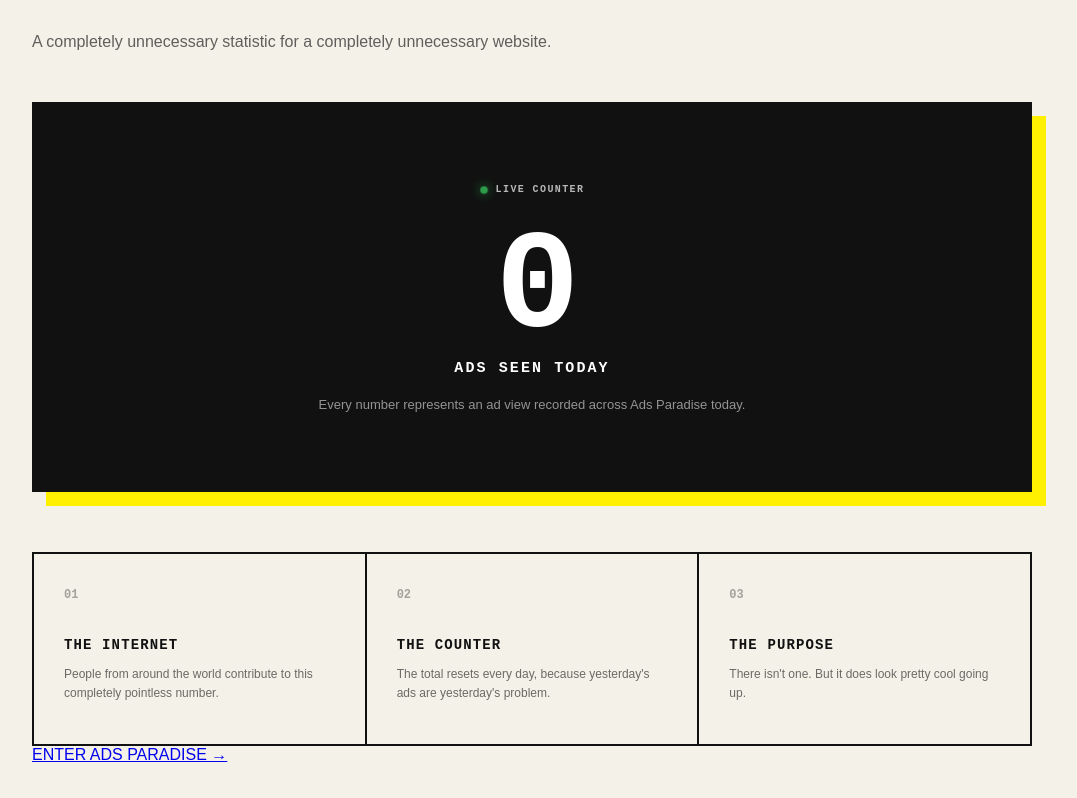
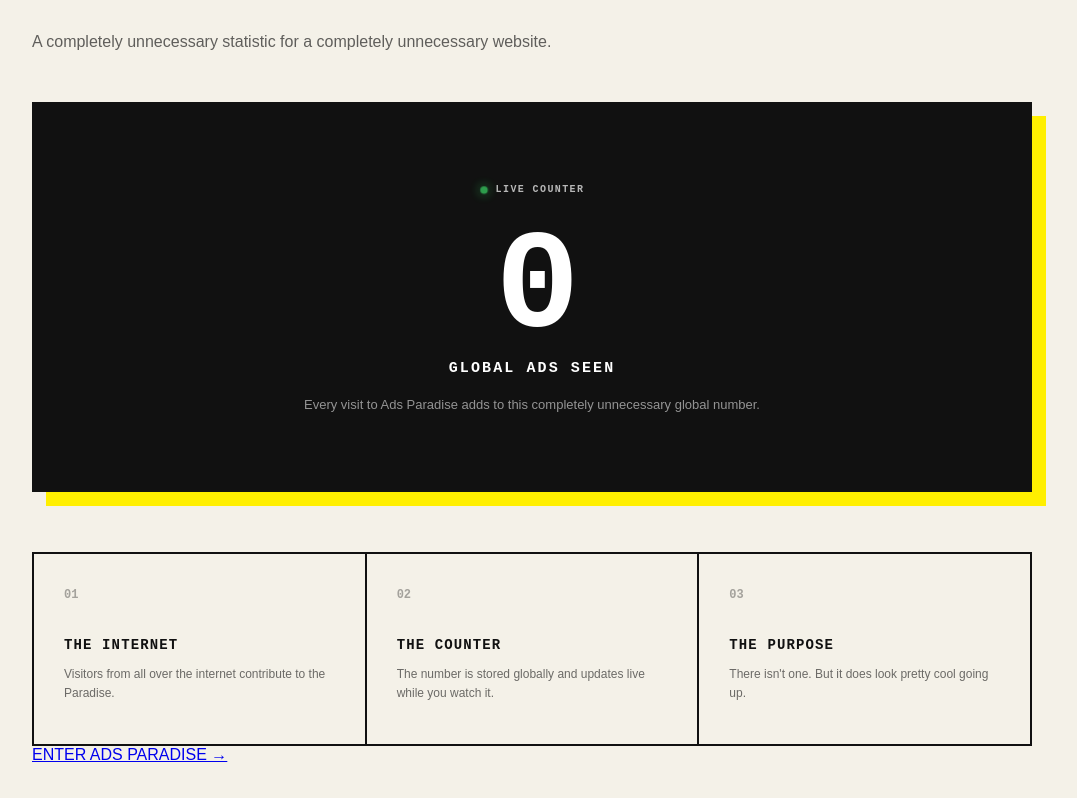
Before and after one commit to extonz/AdsParadise, a Next.js app: page /global-counter in a window 1280 px wide. Shown: the part 322-1120 px from the top of the page, without its empty margins (108-1185 px from the left). Built offline with nearby package versions, Linux system fonts and the light colour scheme; no server answers; the database is empty.

Commit message:
Connect global counter to live Supabase data

```diff
--- a/app/global-counter/page.tsx
+++ b/app/global-counter/page.tsx
@@ -23,7 +23,7 @@ export default function GlobalCounterPage() {
       }
     };
     load();
-    const interval = window.setInterval(load, 15000);
+    const interval = window.setInterval(load, 5000);
     return () => { alive = false; window.clearInterval(interval); };
   }, []);
 
@@ -39,12 +39,12 @@ export default function GlobalCounterPage() {
         <section className="counter-card" aria-live="polite">
           <div className="live"><i /> LIVE COUNTER</div>
           <div className="number">{loading ? "..." : count === null ? "—" : formatCount(count)}</div>
-          <h2>ADS SEEN TODAY</h2>
-          <p>Every number represents an ad view recorded across Ads Paradise today.</p>
+          <h2>GLOBAL ADS SEEN</h2>
+          <p>Every visit to Ads Paradise adds to this completely unnecessary global number.</p>
         </section>
         <section className="counter-info">
-          <div><strong>01</strong><span>THE INTERNET</span><p>People from around the world contribute to this completely pointless number.</p></div>
-          <div><strong>02</strong><span>THE COUNTER</span><p>The total resets every day, because yesterday's ads are yesterday's problem.</p></div>
+          <div><strong>01</strong><span>THE INTERNET</span><p>Visitors from all over the internet contribute to the Paradise.</p></div>
+          <div><strong>02</strong><span>THE COUNTER</span><p>The number is stored globally and updates live while you watch it.</p></div>
           <div><strong>03</strong><span>THE PURPOSE</span><p>There isn't one. But it does look pretty cool going up.</p></div>
         </section>
         <Link href="/" className="return-button">ENTER ADS PARADISE →</Link>
```
